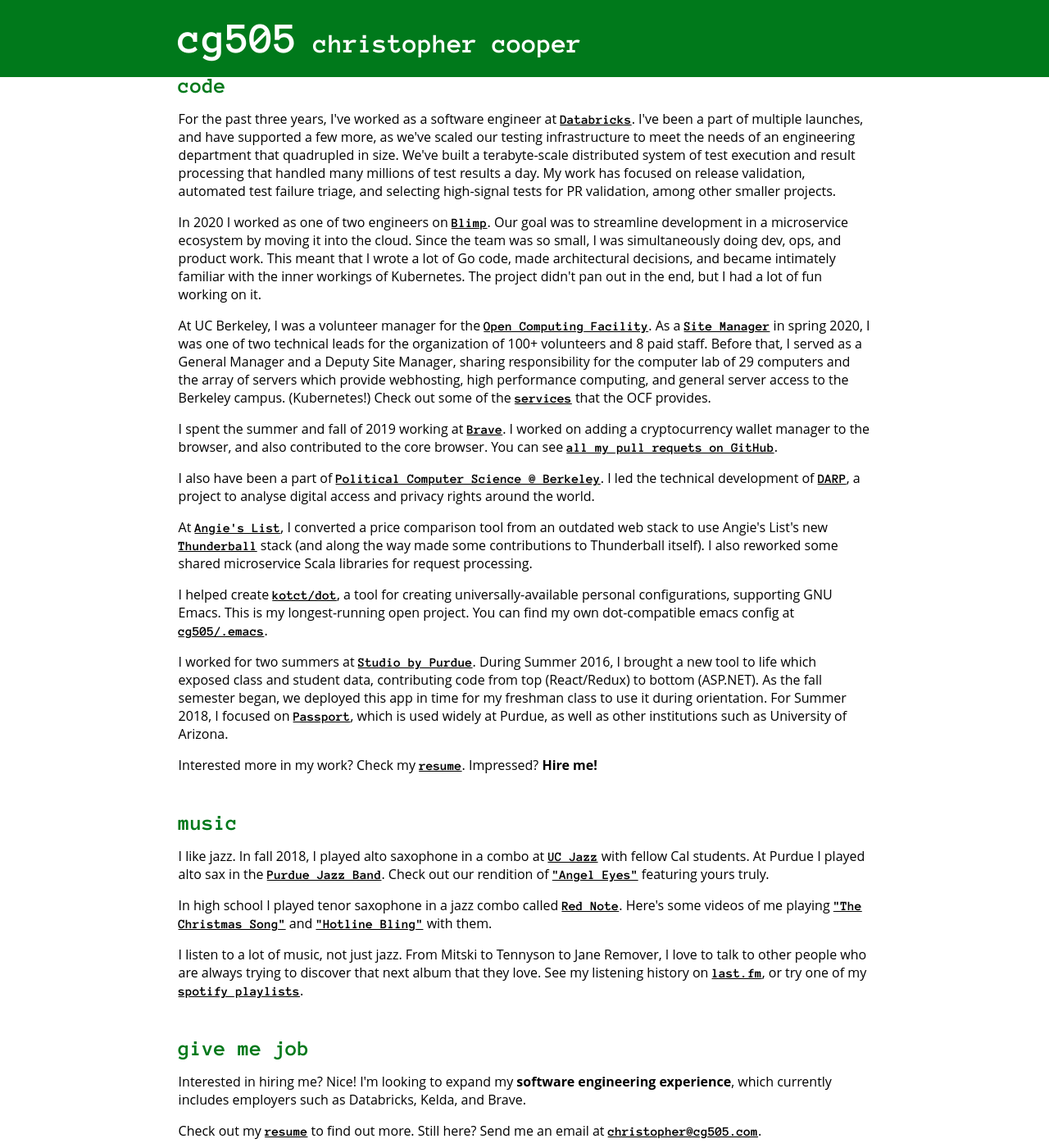
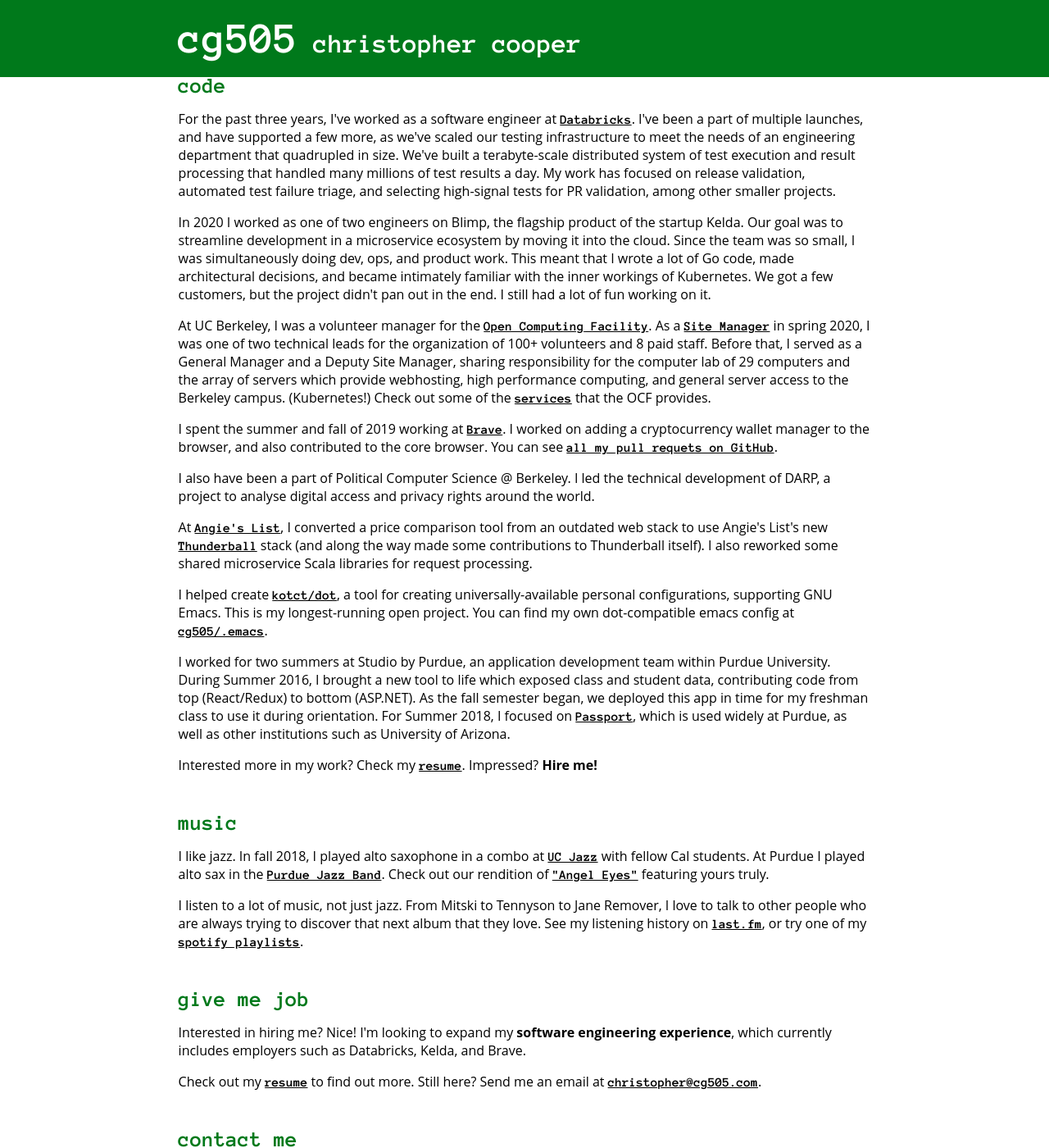
Before and after one commit to cg505/cg505.github.io, a Jekyll site: the page built from index.html, in a window 1280 px wide and 1400 px high, scrolled down 751 px. Shown: the whole window at 82% size. Built offline with Jekyll 4.4.1, drawn with Linux system fonts in a browser that asks for light colours.

Commit message:
remove broken links

```diff
--- a/index.html
+++ b/index.html
@@ -93,7 +93,7 @@
 	</p>
 
 	<p>
-		In 2020 I worked as one of two engineers on <a href="https://blimpup.io/">Blimp</a>. Our goal was to streamline development in a microservice ecosystem by moving it into the cloud. Since the team was so small, I was simultaneously doing dev, ops, and product work. This meant that I wrote a lot of Go code, made architectural decisions, and became intimately familiar with the inner workings of Kubernetes. The project didn't pan out in the end, but I had a lot of fun working on it.
+		In 2020 I worked as one of two engineers on Blimp, the flagship product of the startup Kelda. Our goal was to streamline development in a microservice ecosystem by moving it into the cloud. Since the team was so small, I was simultaneously doing dev, ops, and product work. This meant that I wrote a lot of Go code, made architectural decisions, and became intimately familiar with the inner workings of Kubernetes. We got a few customers, but the project didn't pan out in the end. I still had a lot of fun working on it.
 	</p>
 
 	<p>
@@ -105,7 +105,7 @@
 	</p>
 
 	<p>
-		I also have been a part of <a href="https://pcs.berkeley.edu">Political Computer Science @ Berkeley</a>. I led the technical development of <a href="https://pcs.berkeley.edu/darp">DARP</a>, a project to analyse digital access and privacy rights around the world.
+		I also have been a part of Political Computer Science @ Berkeley. I led the technical development of DARP, a project to analyse digital access and privacy rights around the world.
 	</p>
 
 	<p>
@@ -117,7 +117,7 @@
 	</p>
 
 	<p>
-		I worked for two summers at <a href="https://purduestudio.org/">Studio by Purdue</a>. During Summer 2016, I brought a new tool to life which exposed class and student data, contributing code from top (React/Redux) to bottom (ASP.NET). As the fall semester began, we deployed this app in time for my freshman class to use it during orientation. For Summer 2018, I focused on <a href="https://openpassport.org">Passport</a>, which is used widely at Purdue, as well as other institutions such as University of Arizona.
+		I worked for two summers at Studio by Purdue, an application development team within Purdue University. During Summer 2016, I brought a new tool to life which exposed class and student data, contributing code from top (React/Redux) to bottom (ASP.NET). As the fall semester began, we deployed this app in time for my freshman class to use it during orientation. For Summer 2018, I focused on <a href="https://openpassport.org">Passport</a>, which is used widely at Purdue, as well as other institutions such as University of Arizona.
 	</p>
 
 	<p>
```
Also changed, not shown: other parts of index.html (+2 -0 lines).
